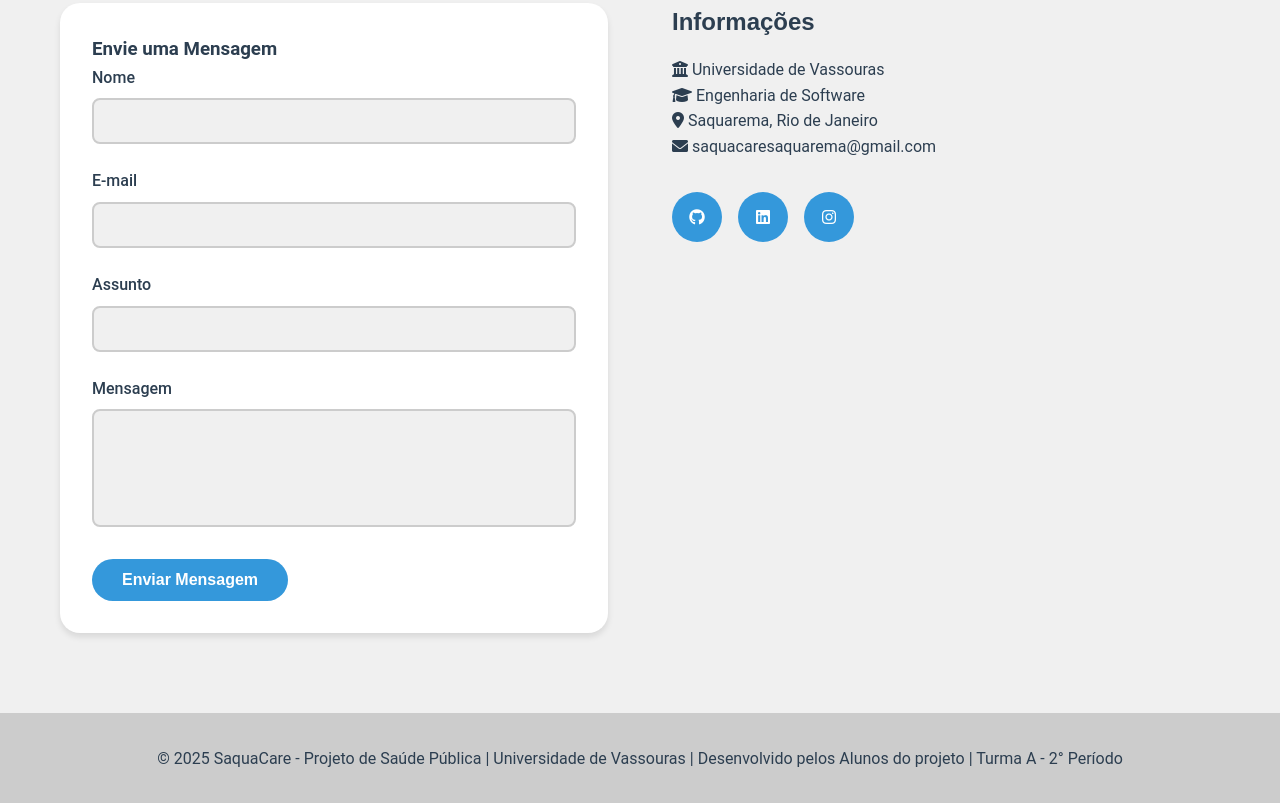
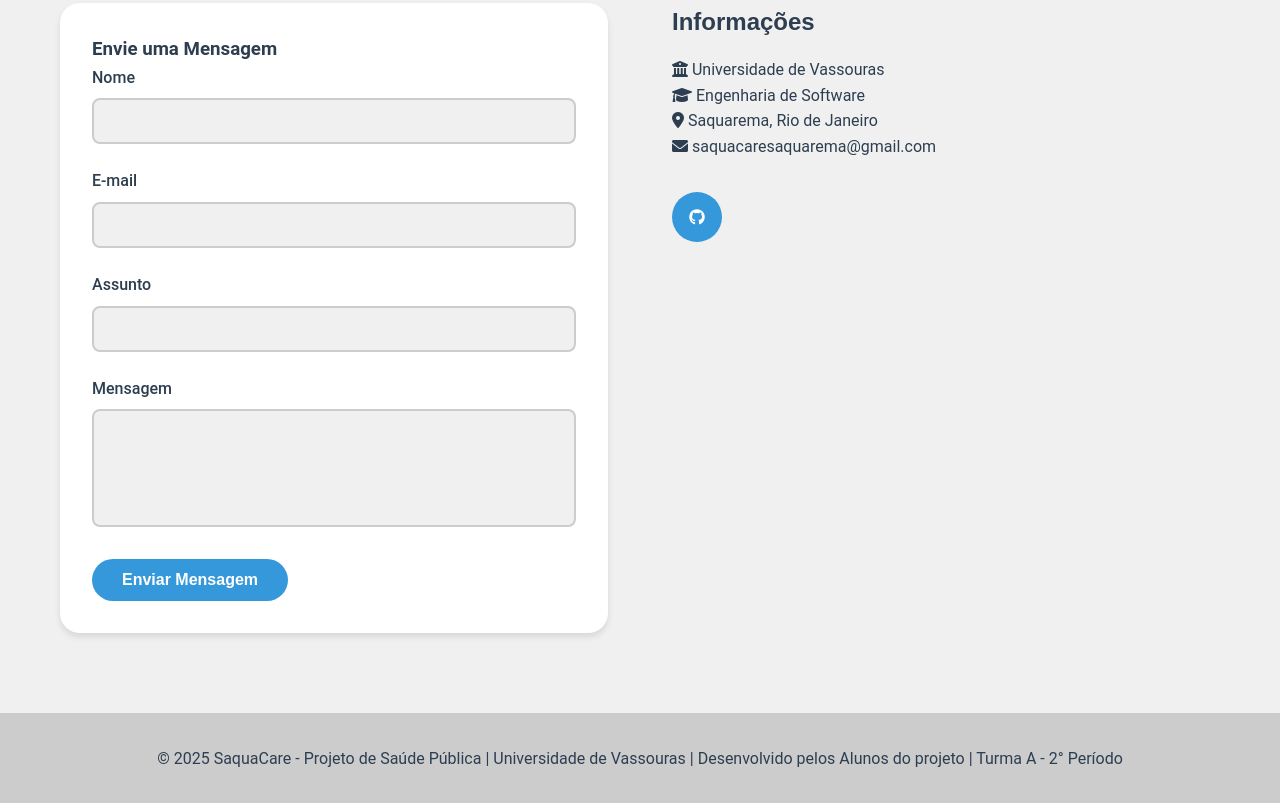
Before and after one commit to manuuwxz/SaquaCare, a plain HTML site: page index.html in a window 1280 px wide. Shown: the part 3205-4008 px from the top of the page. Drawn offline with Linux system fonts and the light colour scheme.

Commit message:
removi botoes do insta e linkedin

```diff
--- a/index.html
+++ b/index.html
@@ -216,8 +216,6 @@
 
                         <div class="links-sociais">
                             <a href="https://github.com/manuuwxz/SaquaCare" aria-label="GitHub"><i class="fab fa-github"></i></a>
-                            <a href="#" aria-label="LinkedIn"><i class="fab fa-linkedin"></i></a>
-                            <a href="#" aria-label="Instagram"><i class="fab fa-instagram"></i></a>
                         </div>
                     </div>
                 </div>
```
